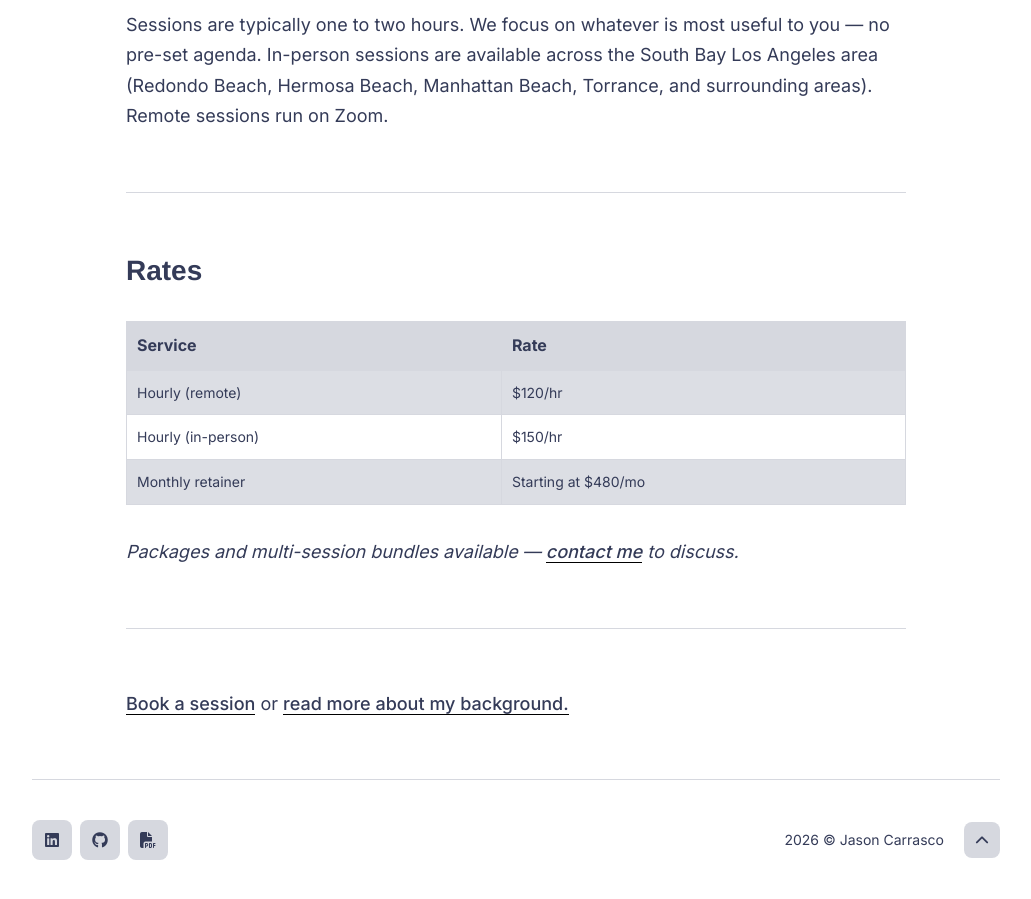
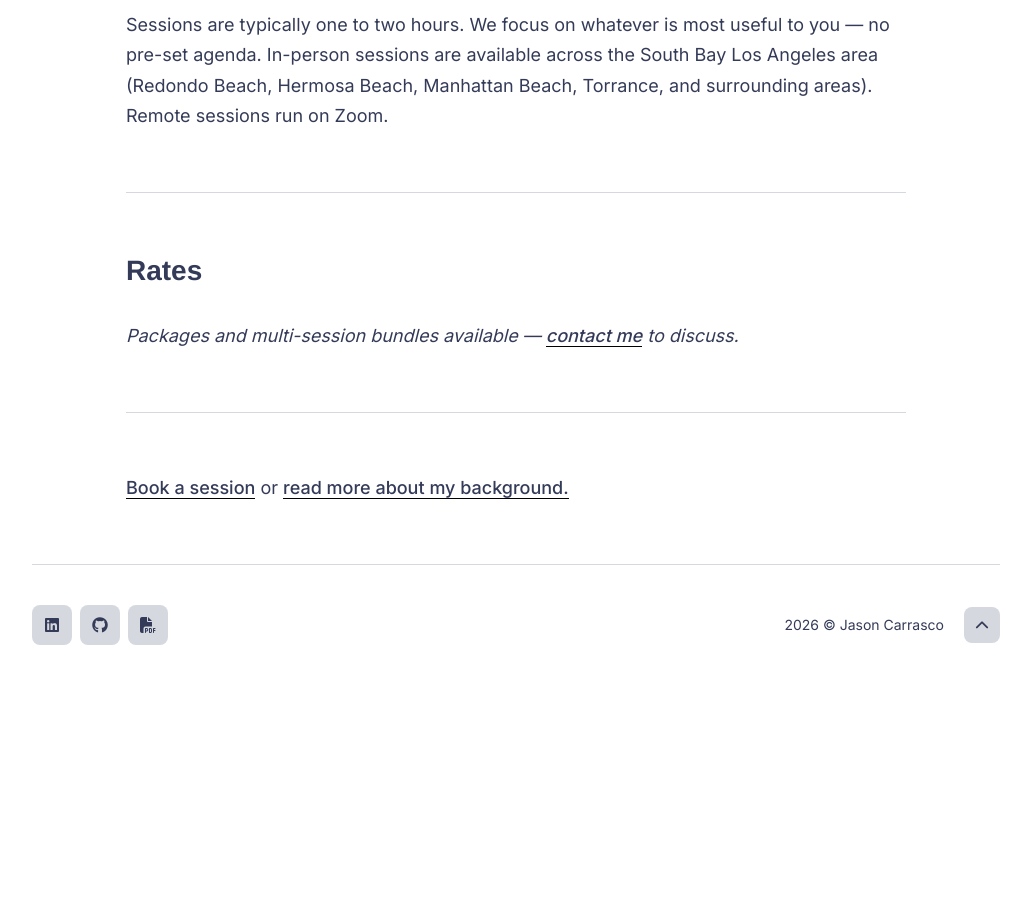
Before and after one commit to jtcarrasco/jtc, a Jekyll site: the page built from _pages/services.md, in a window 1280 px wide and 900 px high, scrolled down 2202 px. Shown: the whole window, without its empty margins (124-1155 px from the left). Built offline with Jekyll 4.4.1, drawn with Linux system fonts in a browser that asks for light colours; some web fonts are replaced; after the commit the page ends 2887 px from its top, so only the background shows below that; part of the change alters nothing that is shown.

Commit message:
Hide rates table on services page
Claude-Session: https://claude.ai/code/session_01JUk3gkp54KXJdNYQTgMAiN

```diff
--- a/_pages/services.md
+++ b/_pages/services.md
@@ -39,11 +39,15 @@ Sessions are typically one to two hours. We focus on whatever is most useful to
 
 ## Rates
 
+{% comment %}
+Rates table hidden 2026-10-15. Remove this comment wrapper to show it again.
+
 | Service | Rate |
 |---|---|
 | Hourly (remote) | $120/hr |
 | Hourly (in-person) | $150/hr |
 | Monthly retainer | Starting at $480/mo |
+{% endcomment %}
 
 *Packages and multi-session bundles available — [contact me](/contact/) to discuss.*
 
```
